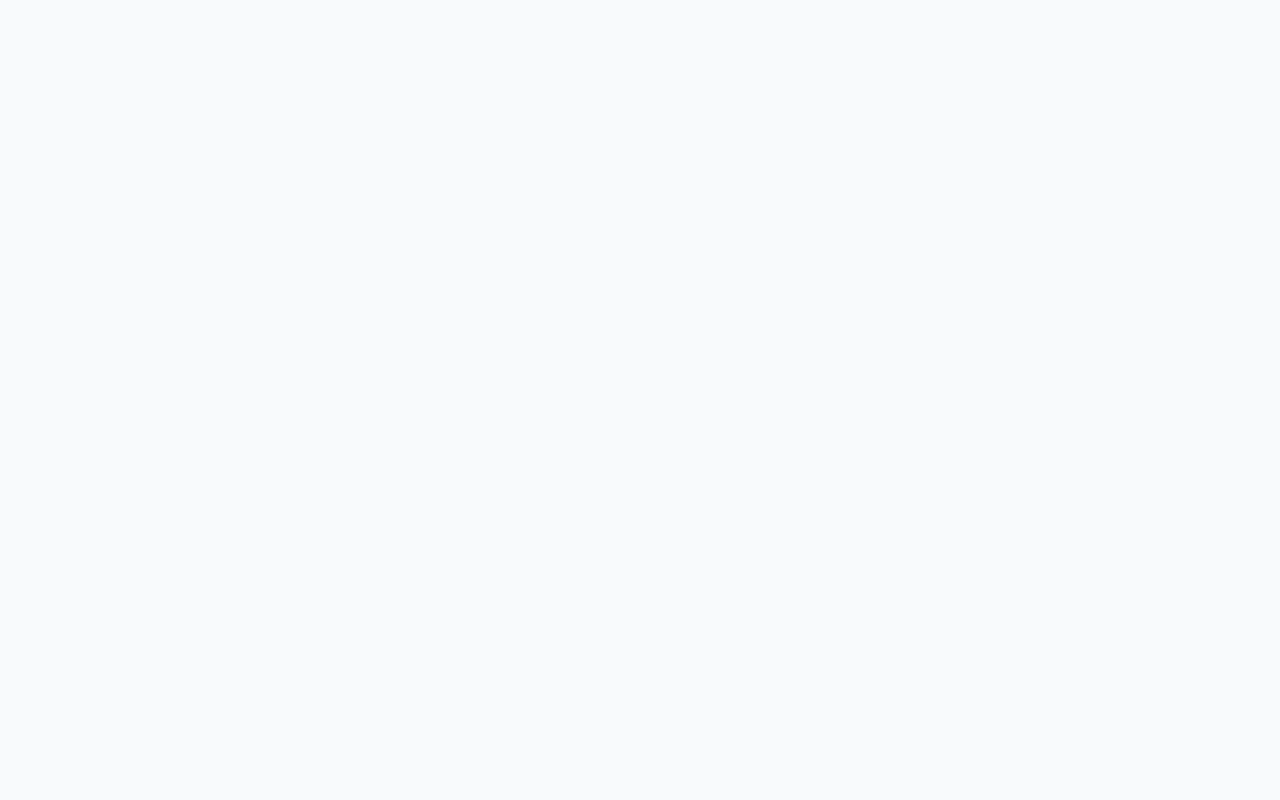
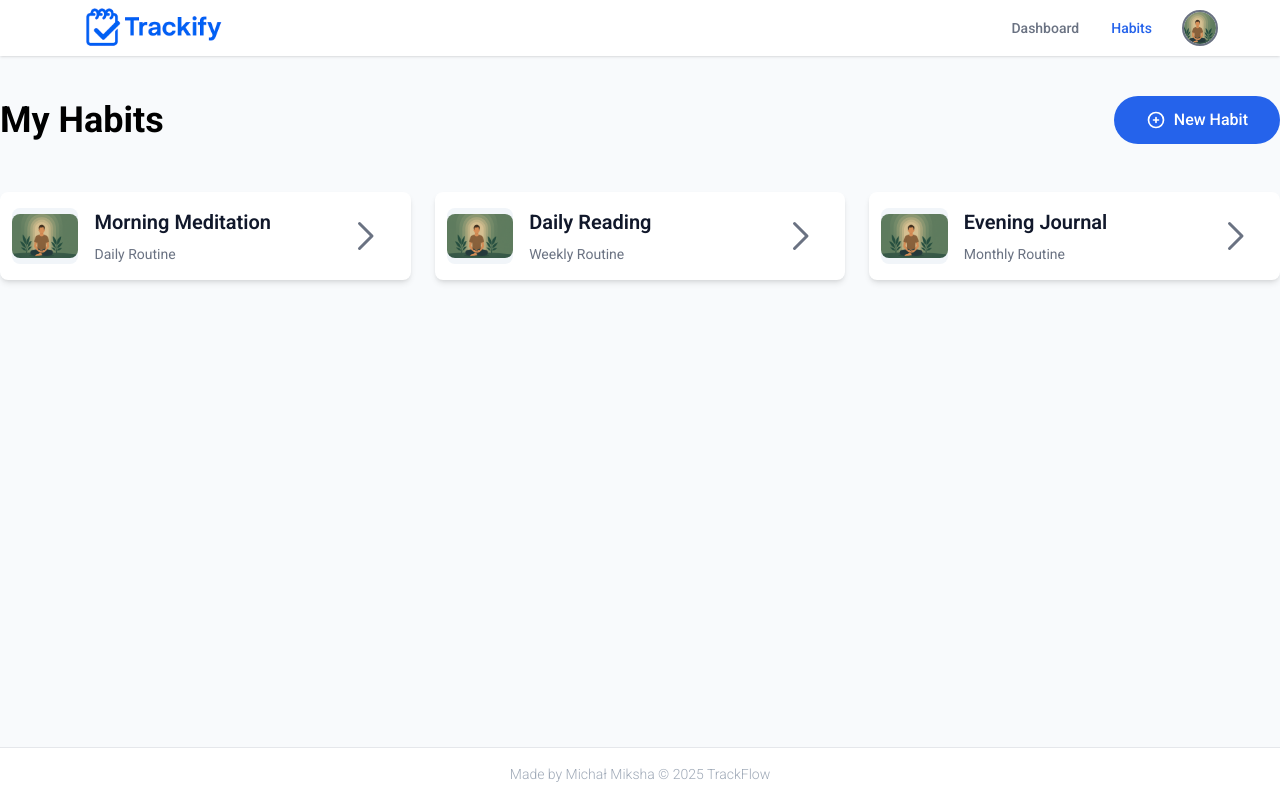
Before and after one commit to KNXCSdev/Habit-Tracker-App, a React (Vite) app in the folder client/: page /app/habits in a window 1280 px wide. Before the commit this address had no page. Built offline with nearby package versions, Linux system fonts and the light colour scheme.

Commit message:
Habits Page

```diff
--- a/client/src/App.tsx
+++ b/client/src/App.tsx
@@ -10,6 +10,8 @@ import AppLayout from "./components/Layouts/AppLayout";
 import PublicLayout from "./components/Layouts/PublicLayout";
 import ProtectedRoute from "./pages/ProtectedRoute";
 import Dashboard from "./pages/Dashboard";
+import Habits from "./pages/Habits";
+import PageNotFound from "./ui/PageNotFound";
 
 function App() {
   return (
@@ -34,10 +36,11 @@ function App() {
           >
             <Route index element={<Navigate replace to="dashboard" />} />{" "}
             <Route path="dashboard" element={<Dashboard />} />
+            <Route path="habits" element={<Habits />} />
+            {/* <Route path="profile" element={<Profile />} /> */}
           </Route>
 
-          {/* Optional 404 route */}
-          {/* <Route path="*" element={<PageNotFound />} /> */}
+          <Route path="*" element={<PageNotFound />} />
         </Routes>
       </Suspense>
     </BrowserRouter>
--- a/client/src/components/Dashboard/HabitCard.tsx
+++ b/client/src/components/Dashboard/HabitCard.tsx
@@ -1,4 +1,5 @@
 import { HiArrowRight } from "react-icons/hi";
+import { Link } from "react-router";
 
 interface HabitCardProps {
   title: string;
@@ -24,11 +25,12 @@ export default function HabitCard({
           <img src={image} alt="" className="w-full rounded-lg" />
         </div>
       </div>
-      <div className="bg-backgroundIcon mt-4 inline-flex w-fit rounded-lg px-4 py-2 font-medium">
-        <a className="text-textAccent hover:text-primary flex cursor-pointer items-center gap-2 transition">
-          View Details <HiArrowRight />
-        </a>
-      </div>
+      <Link
+        className="text-textAccent hover:text-primary bg-backgroundIcon hover:text-background hover:bg-textSecondary mt-4 inline-flex w-fit cursor-pointer items-center gap-2 rounded-lg px-4 py-2 font-medium transition-all"
+        to={`/app/habit/:habitId`}
+      >
+        View Details <HiArrowRight />
+      </Link>
     </div>
   );
 }
--- /dev/null
+++ b/client/src/components/Habits/HabitCardMinimalistic.tsx
@@ -0,0 +1,38 @@
+import { GoChevronRight } from "react-icons/go";
+import { Link } from "react-router";
+
+interface HabitCardProps {
+  title: string;
+  frequency: string;
+  image: string;
+  habitId: string; // Make sure to pass habitId to build the URL
+}
+
+export default function HabitCardMinimalistic({
+  title,
+  frequency,
+  image,
+  habitId,
+}: HabitCardProps) {
+  return (
+    <Link
+      to={`/app/habit/${habitId}`}
+      className="group block rounded-lg bg-white px-3 py-4 shadow-md transition hover:cursor-pointer hover:shadow-lg"
+    >
+      <div className="grid grid-cols-[0.3fr_1fr_0.3fr] items-start gap-4">
+        <div className="bg-backgroundIcon flex h-full items-center justify-center rounded-lg">
+          <img src={image} alt={title} className="w-full rounded-lg" />
+        </div>
+        <div>
+          <h3 className="text-textPrimary mb-2 text-xl font-semibold">
+            {title}
+          </h3>
+          <p className="text-textAccent text-sm">{frequency}</p>
+        </div>
+        <div className="text-textAccent group-hover:text-background group-hover:bg-textSecondary flex h-full items-center justify-center rounded-lg text-5xl font-light duration-400">
+          <GoChevronRight />
+        </div>
+      </div>
+    </Link>
+  );
+}
--- a/client/src/components/Navigations/AppNavigation.tsx
+++ b/client/src/components/Navigations/AppNavigation.tsx
@@ -4,13 +4,13 @@ export default function AppNavigation() {
   return (
     <nav className="bg-backgroundPrimary flex items-center justify-between px-16 py-1 shadow-sm">
       <div className="flex items-center gap-2 text-4xl font-semibold">
-        <a href="/">
+        <NavLink to="/">
           <img
             src="/logoTrack.png"
             width={180}
             className="h-[3rem] w-[11rem] object-cover"
           />
-        </a>
+        </NavLink>
       </div>
       <ul className="flex items-center gap-8">
         <li>
@@ -39,30 +39,6 @@ export default function AppNavigation() {
         </li>
         <li>
           <NavLink
-            to="streaks"
-            className={({ isActive }) =>
-              `hover:text-textSecondary text-sm font-medium transition-all hover:underline ${
-                isActive ? "text-textSecondary" : "text-textAccent"
-              }`
-            }
-          >
-            Streaks
-          </NavLink>
-        </li>
-        <li>
-          <NavLink
-            to="settings"
-            className={({ isActive }) =>
-              `hover:text-textSecondary text-sm font-medium transition-all hover:underline ${
-                isActive ? "text-textSecondary" : "text-textAccent"
-              }`
-            }
-          >
-            Settings
-          </NavLink>
-        </li>
-        <li>
-          <NavLink
             to="profile"
             className={({ isActive }) =>
               `hover:text-textSecondary text-sm font-medium transition-all hover:underline ${
@@ -70,7 +46,11 @@ export default function AppNavigation() {
               }`
             }
           >
-            <img src="/hero.png" alt="Profile picture" width={24} />
+            <img
+              src="/hero.png"
+              alt="Profile picture"
+              className="block aspect-square w-[2rem] rounded-full object-cover object-[center_center] outline-2"
+            />
           </NavLink>
         </li>
       </ul>
--- /dev/null
+++ b/client/src/pages/Habits.tsx
@@ -0,0 +1,43 @@
+import { HiOutlinePlusCircle } from "react-icons/hi";
+
+import HabitCardMinimalistic from "../components/Habits/HabitCardMinimalistic";
+
+export default function Habits() {
+  return (
+    <div className="flex flex-col gap-12">
+      <header className="flex items-center justify-between">
+        <h1 className="text-4xl font-bold">My Habits</h1>
+
+        <button className="bg-textSecondary text-background hover:bg-primary-700 focus:ring-primary-300 flex items-center gap-2 rounded-full px-8 py-3 font-medium transition-all hover:cursor-pointer focus:ring-4 focus:outline-none">
+          <span className="text-xl">
+            <HiOutlinePlusCircle />
+          </span>
+          New Habit
+        </button>
+      </header>
+
+      <section className="flex flex-col gap-8">
+        <div className="grid grid-cols-1 gap-6 md:grid-cols-2 lg:grid-cols-3">
+          <HabitCardMinimalistic
+            title="Morning Meditation"
+            frequency="Daily Routine"
+            image="/hero.png"
+            habitId=""
+          />
+          <HabitCardMinimalistic
+            title="Daily Reading"
+            frequency="Weekly Routine"
+            image="/hero.png"
+            habitId=""
+          />
+          <HabitCardMinimalistic
+            title="Evening Journal"
+            frequency="Monthly Routine"
+            image="/hero.png"
+            habitId=""
+          />
+        </div>
+      </section>
+    </div>
+  );
+}
--- /dev/null
+++ b/client/src/ui/PageNotFound.tsx
@@ -0,0 +1,28 @@
+import { Link } from "react-router";
+
+export default function PageNotFound() {
+  return (
+    <>
+      <main className="grid h-screen place-items-center bg-white px-6 py-24 sm:py-32 lg:px-8">
+        <div className="text-center">
+          <p className="text-base font-semibold text-indigo-600">404</p>
+          <h1 className="mt-4 text-5xl font-semibold tracking-tight text-balance text-gray-900 sm:text-7xl">
+            Page not found
+          </h1>
+          <p className="mt-6 text-lg font-medium text-pretty text-gray-500 sm:text-xl/8">
+            Sorry, we couldn’t find the page you’re looking for.
+          </p>
+          <div className="mt-10 flex items-center justify-center gap-x-6">
+            <Link
+              to="/"
+              replace={true}
+              className="rounded-md bg-indigo-600 px-3.5 py-2.5 text-sm font-semibold text-white shadow-xs hover:bg-indigo-500 focus-visible:outline-2 focus-visible:outline-offset-2 focus-visible:outline-indigo-600"
+            >
+              Go back home
+            </Link>
+          </div>
+        </div>
+      </main>
+    </>
+  );
+}
--- a/client/src/ui/StreakCard.tsx
+++ b/client/src/ui/StreakCard.tsx
@@ -1,4 +1,5 @@
 import { HiArrowRight } from "react-icons/hi";
+import { Link } from "react-router";
 
 interface HabitCardProps {
   title: string;
@@ -30,11 +31,12 @@ export default function StreakCard({ title }: HabitCardProps) {
           </svg>
         </div>
       </div>
-      <div className="bg-backgroundIcon mt-4 inline-flex w-fit rounded-lg px-4 py-2 font-medium">
-        <a className="text-textAccent hover:text-primary flex cursor-pointer items-center gap-2 transition">
-          View Details <HiArrowRight />
-        </a>
-      </div>
+      <Link
+        className="text-textAccent hover:text-primary bg-backgroundIcon hover:text-background hover:bg-textSecondary mt-4 inline-flex w-fit cursor-pointer items-center gap-2 rounded-lg px-4 py-2 font-medium transition-all"
+        to="/app/streak/:habitId"
+      >
+        View Details <HiArrowRight />
+      </Link>
     </div>
   );
 }
```
Also changed, not shown: 1 other file (tests, documents, lock files or other folders).
